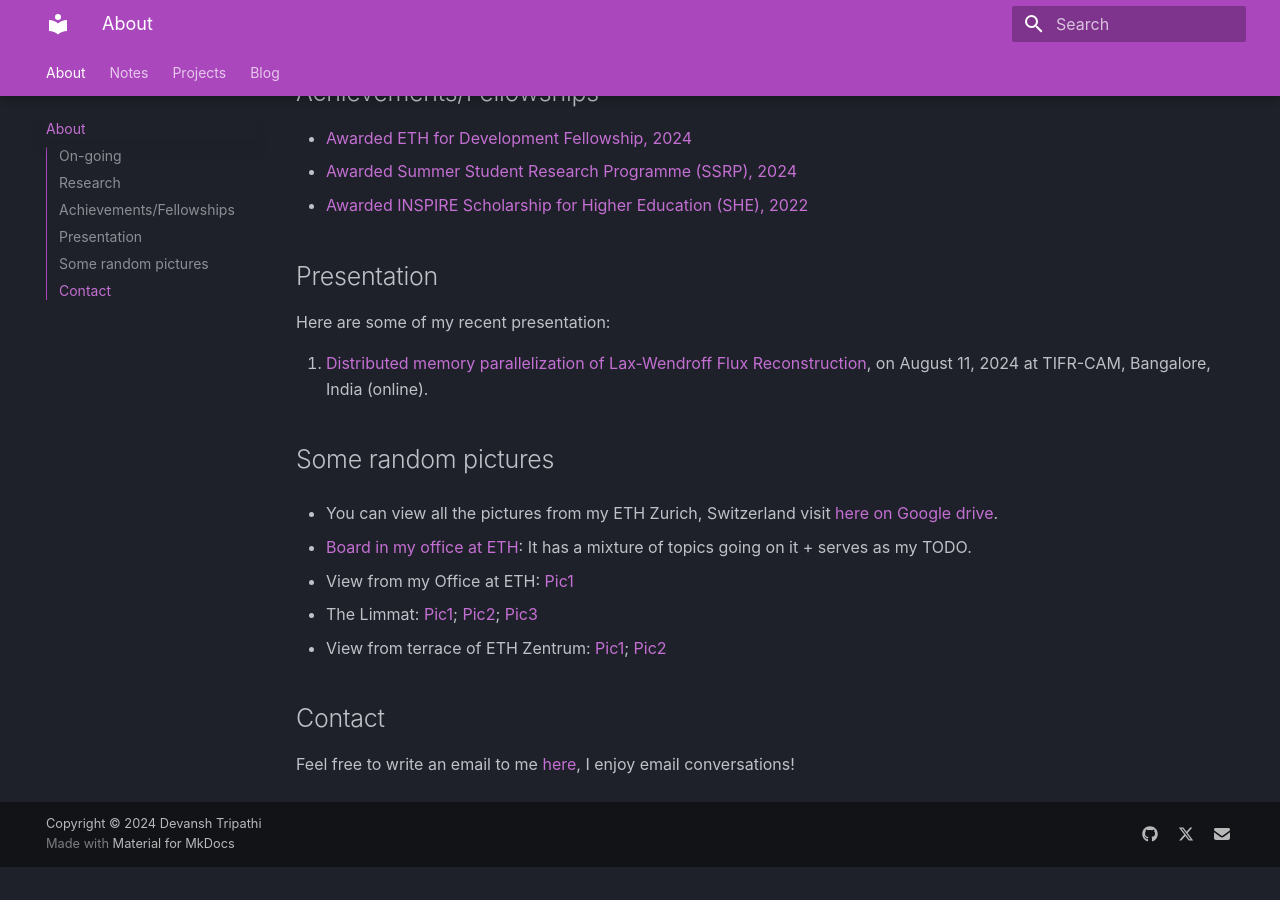
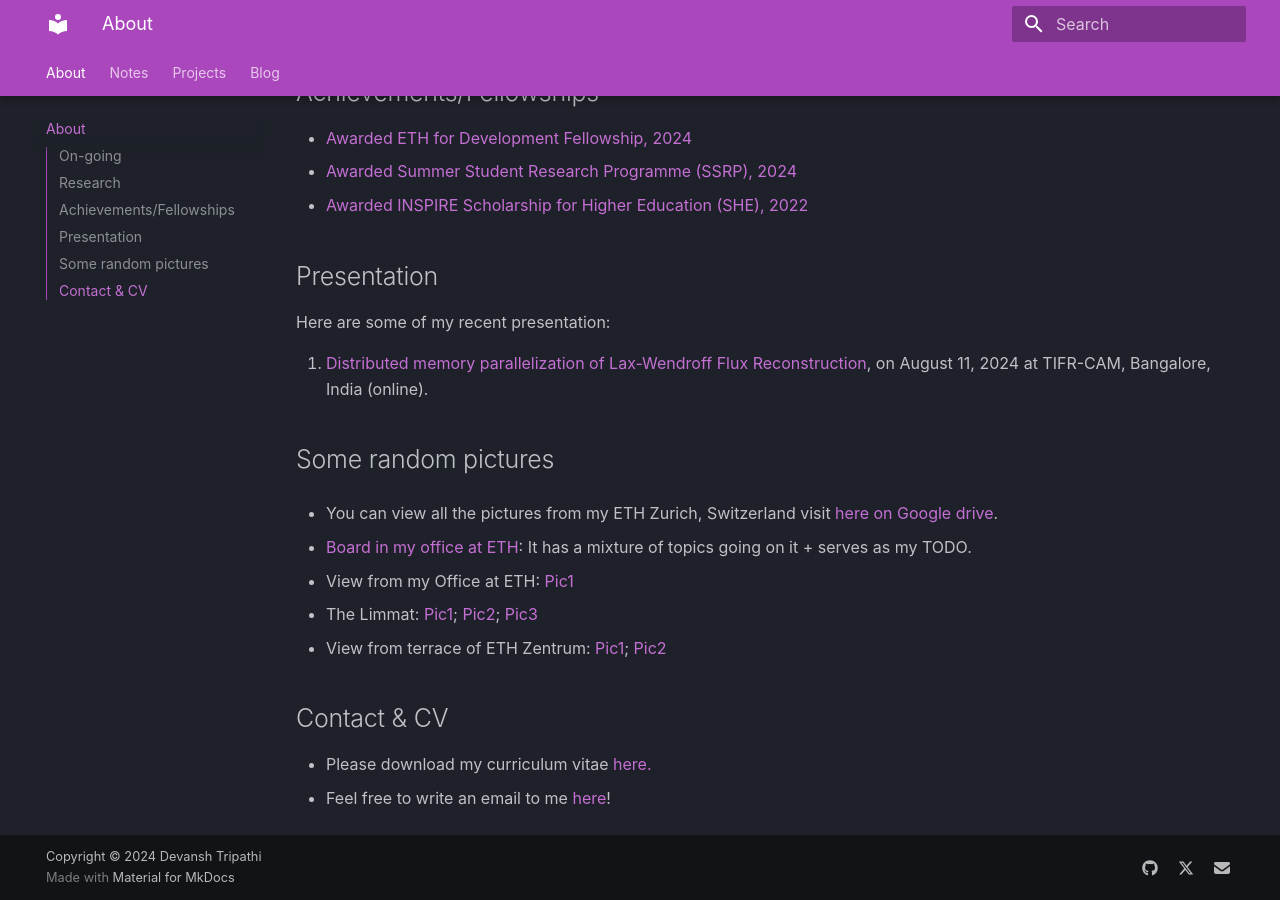
Before and after one commit to Devansh1106/devansh1106.github.io, an MkDocs documentation site: the page built from docs/index.md, in a window 1280 px wide and 900 px high, scrolled down 731 px. Built offline with MkDocs 1.6.1 and Material for MkDocs 9.7.7, drawn with Linux system fonts in a browser that asks for light colours; some web fonts are replaced; before the commit the page ends 1598 px from its top, so only the background shows below that.

Commit message:
CV updated

```diff
--- a/docs/index.md
+++ b/docs/index.md
@@ -43,5 +43,6 @@ Here are some of my recent presentation:
 
 
 
-## Contact
-Feel free to write an email to me [here](mailto:devansh22@iisertvm.ac.in){target=_blank}, I enjoy email conversations!
+## Contact & CV
+- Please download my curriculum vitae [here.](assets/CV_Devansh-6.pdf)
+- Feel free to write an email to me [here](mailto:devansh22@iisertvm.ac.in){target=_blank}!
```
Also changed, not shown: docs/about.md (+1 -1 lines), docs/notes/index.md (+1 -1 lines), 3 other files.
